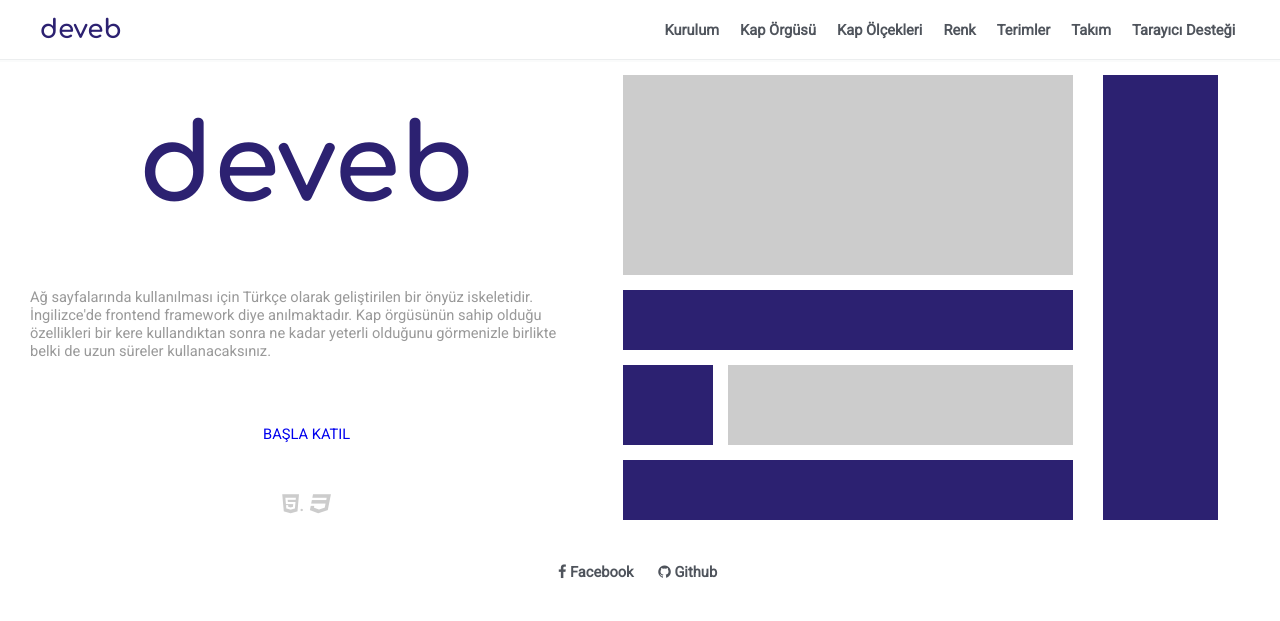
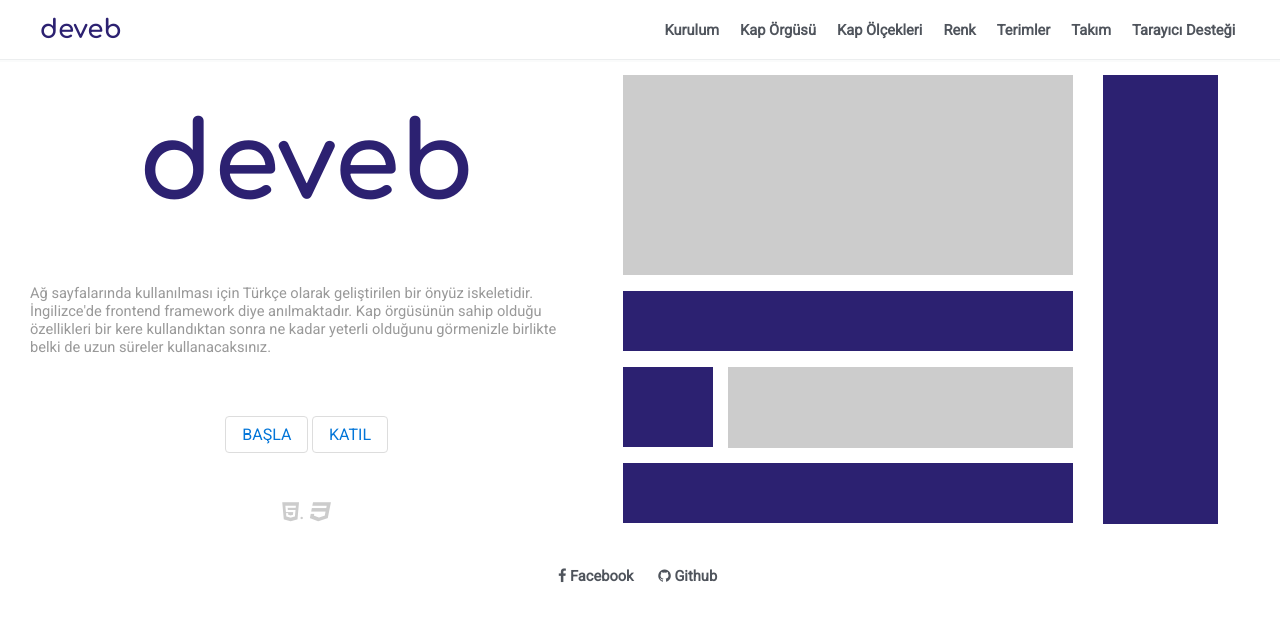
Before and after one commit to data-deveb/data-deveb.github.io, a Jekyll site: the page built from index.html, in a window 1280 px wide. Shown: the top 621 px of the page. Built offline with Jekyll 4.4.1, drawn with Linux system fonts in a browser that asks for light colours.

Commit message:
Update head.html

```diff
--- a/_includes/head.html
+++ b/_includes/head.html
@@ -9,6 +9,7 @@
 <link href="https://fonts.googleapis.com/css?family=Comfortaa:300,400,700&amp;subset=latin-ext" rel="stylesheet">
 <link rel="stylesheet" href="https://data-deveb.github.io/assets/css/font-awesome.min.css">
 <link href="https://data-deveb.github.io/assets/css/deveb.css" rel="stylesheet">
+<link href="https://data-deveb.github.io/assets/css/deveb.ilkel.css" rel="stylesheet">
 <link href="https://data-deveb.github.io/assets/css/deveb.genel.css" rel="stylesheet">
 
 
```
